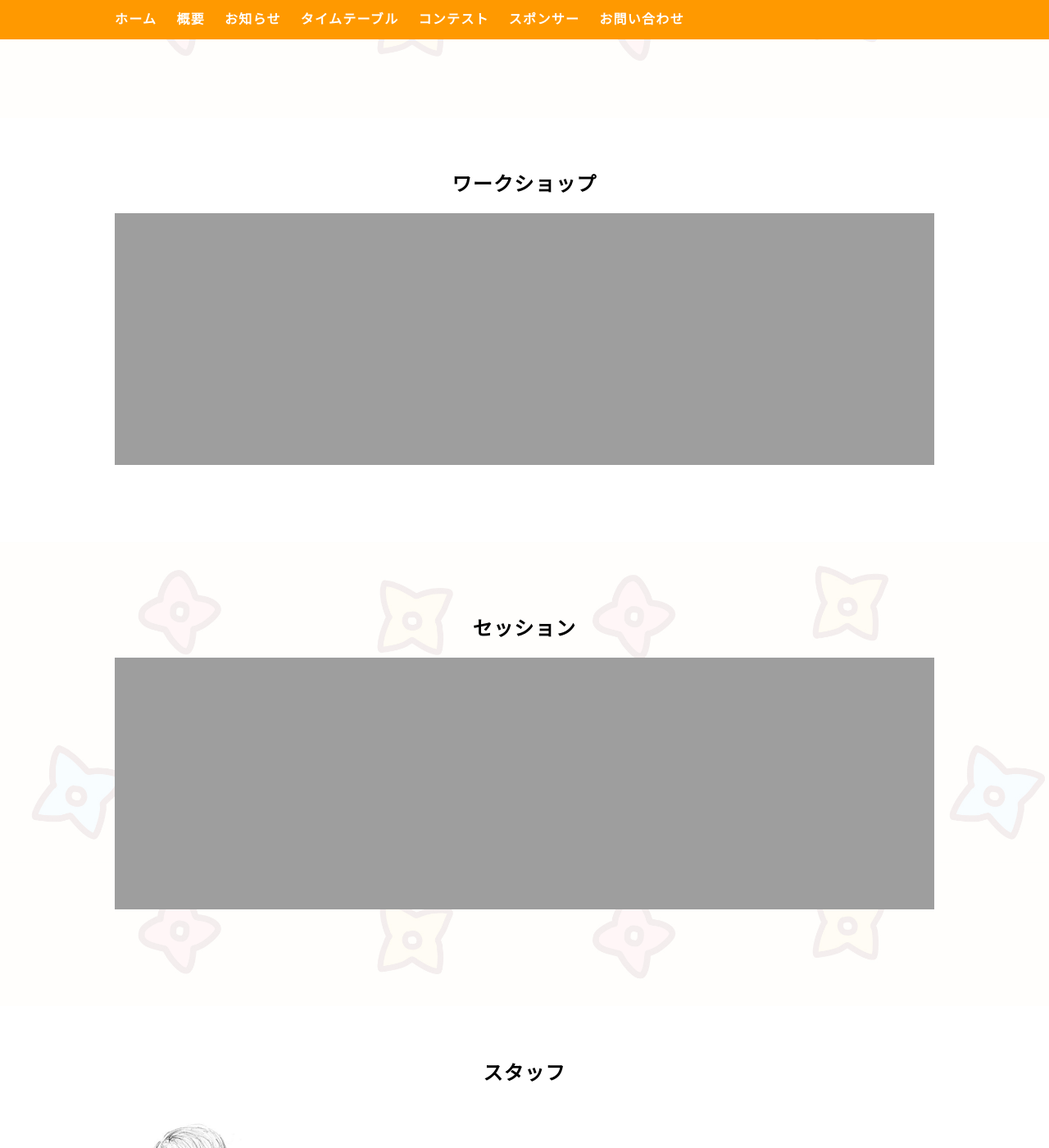
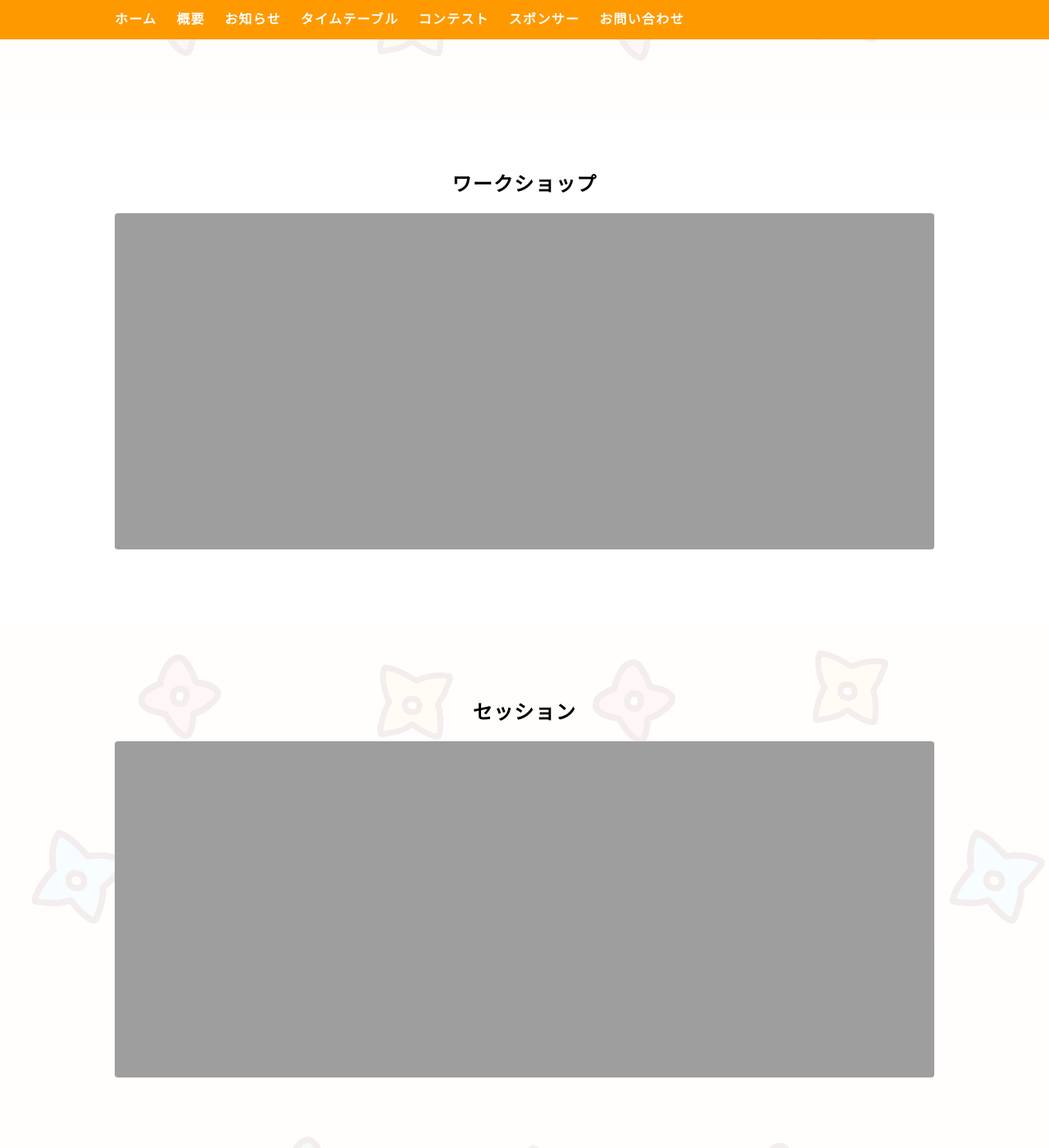
Before and after one commit to coderdojo-japan/dojocon2019.coderdojo.jp, a Jekyll site: the page built from index.md, in a window 1280 px wide and 1400 px high, scrolled down 1965 px. Shown: the whole window at 82% size. Built offline with Jekyll 4.4.1, drawn with Linux system fonts in a browser that asks for light colours; nearby versions of some CDN libraries.

Commit message:
Add section thumbnail, and change style of img

```diff
--- a/css/main.scss
+++ b/css/main.scss
@@ -87,7 +87,9 @@ footer{
 .img-section{
   margin-bottom: 36px;
   img{
-    height: 24vw;
+    border-radius: 4px;
+    height: 32vw;
+    object-fit: cover;
     width: 100%;
   }
 }
--- a/index.md
+++ b/index.md
@@ -56,7 +56,7 @@ layout: default
 <section id="workshops">
   <h2>ワークショップ</h2>
   <div class="img-section">
-    <img src="{{site.url}}/img/" alt=""> <!--ここに画像のパスを設定するとセクションのイメージ画像として表示されます。-->
+    <img src="{{site.url}}/img/workshop.jpg" alt=""> <!--ここに画像のパスを設定するとセクションのイメージ画像として表示されます。-->
   </div>
   {% for post in site.categories.workshop %}
     {% include workshops.html %}
@@ -66,7 +66,7 @@ layout: default
 <section id="sessions">
   <h2>セッション</h2>
   <div class="img-section">
-    <img src="{{site.url}}/img/" alt=""> <!--ここに画像のパスを設定するとセクションのイメージ画像として表示されます。-->
+    <img src="{{site.url}}/img/session.jpg" alt=""> <!--ここに画像のパスを設定するとセクションのイメージ画像として表示されます。-->
   </div>
   {% for post in site.categories.session %}
     {% include sessions.html %}
```
Also changed, not shown: 2 other files.
